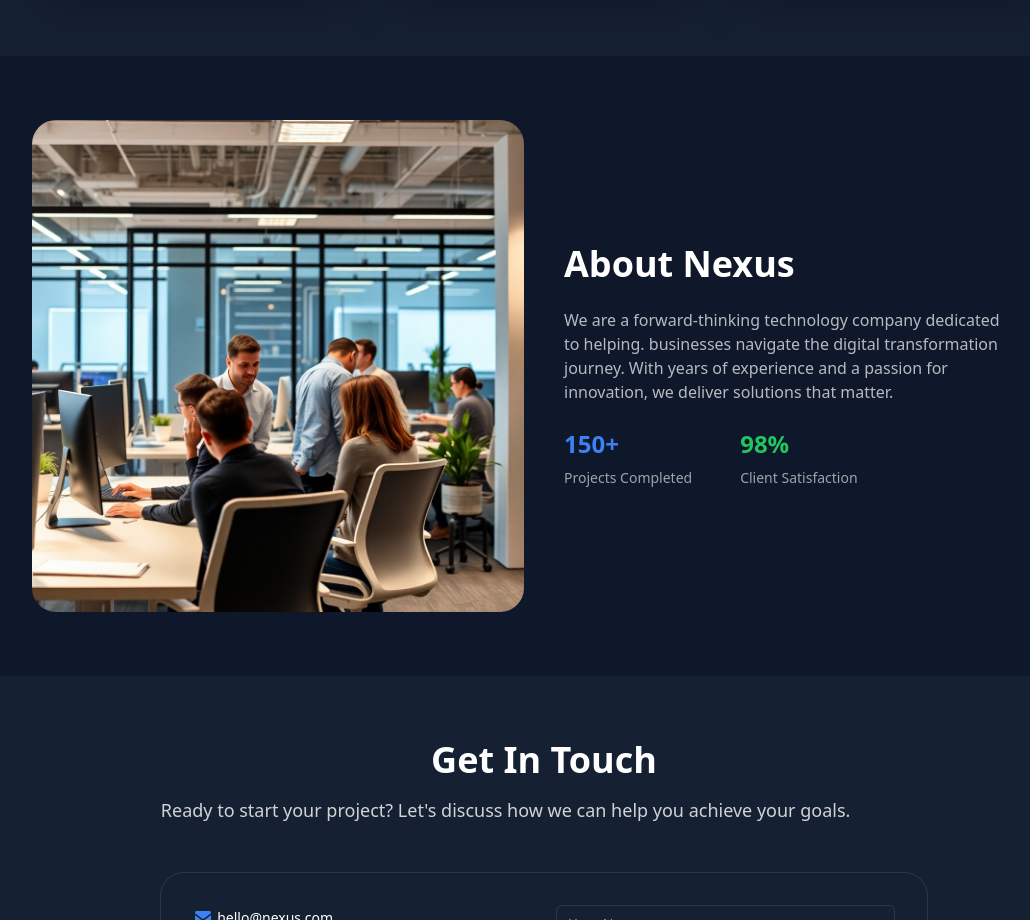
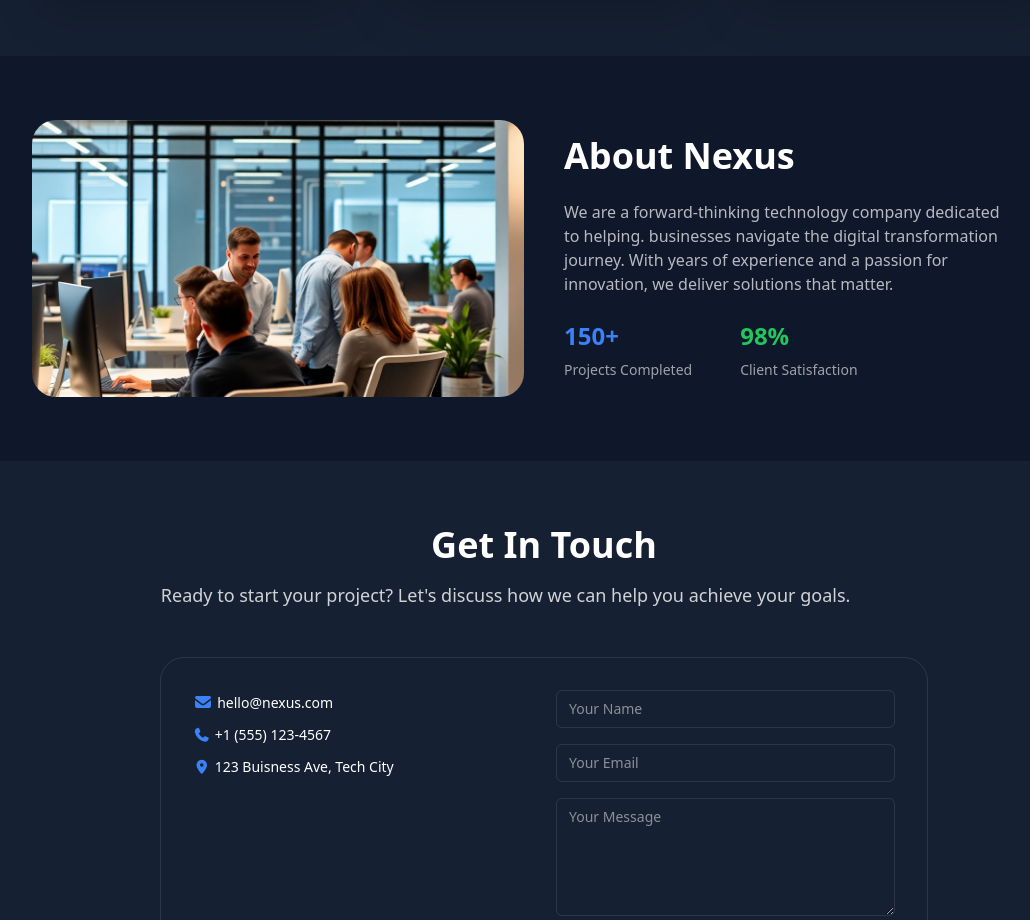
Before and after one commit to Dresaint/tailwind_project, a website: page index.html in a window 1280 px wide. Shown: the part 1340-2260 px from the top of the page, without its empty margins (96-1126 px from the left). Drawn offline with Linux system fonts and the light colour scheme.

Commit message:
final commit

```diff
--- a/index.html
+++ b/index.html
@@ -39,7 +39,7 @@
       </nav>
     </header>
 
-    <main class="pt-20">
+    <main class="pt-20 mb-12">
       <!-- hero section -->
       <section class="w-full h-[calc(100vh-4rem)] bg-dark-blue">
         <div class="w-8/10 flex mx-w-7xl mx-auto flex-col gap-8 items-center md:flex-row py-16 h-full justify-center">
@@ -115,7 +115,7 @@
           <div class="flex flex-col md:flex-row w-8/10 mx-auto gap-8 lg:gap-10 max-w-7xl items-center py-16">
             <div class="w-full flex items-center md:w-1/2 md:h-5/10 lg:h-9/10">
               <img src="./images/about-image.png" alt="about-image" class="
-              rounded-3xl w-full md:h-5/10 lg:h-7/10">
+              rounded-3xl w-full md:aspect-video object-cover">
             </div>
             <div class="w-full max-w-xl md:w-1/2 flex flex-col gap-4 lg:gap-6">
               <h2 class="text-white font-bold text-2xl md:text-3xl lg:text-4xl text-center md:text-start">
```
Also changed, not shown: css/output.css.
